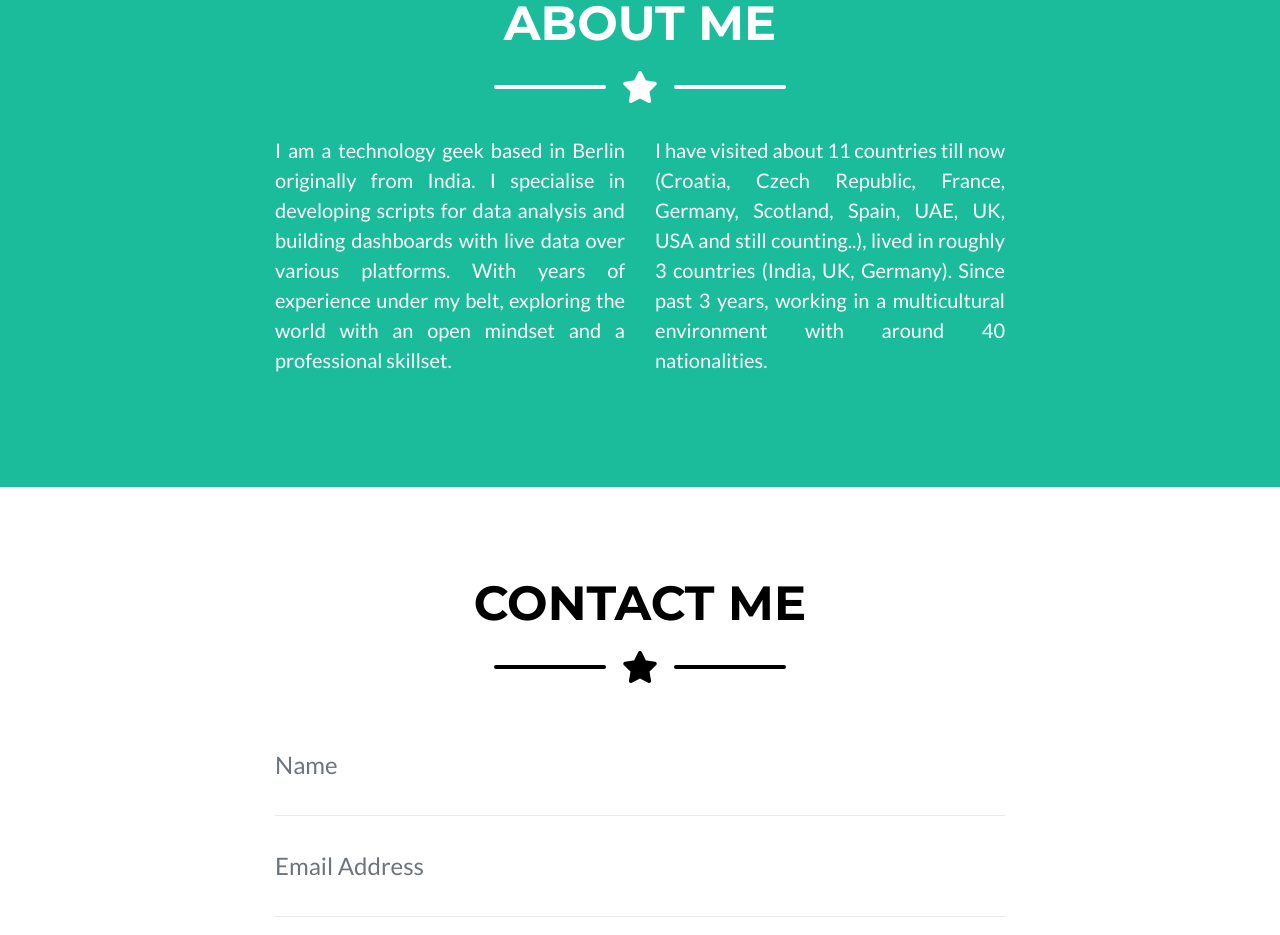
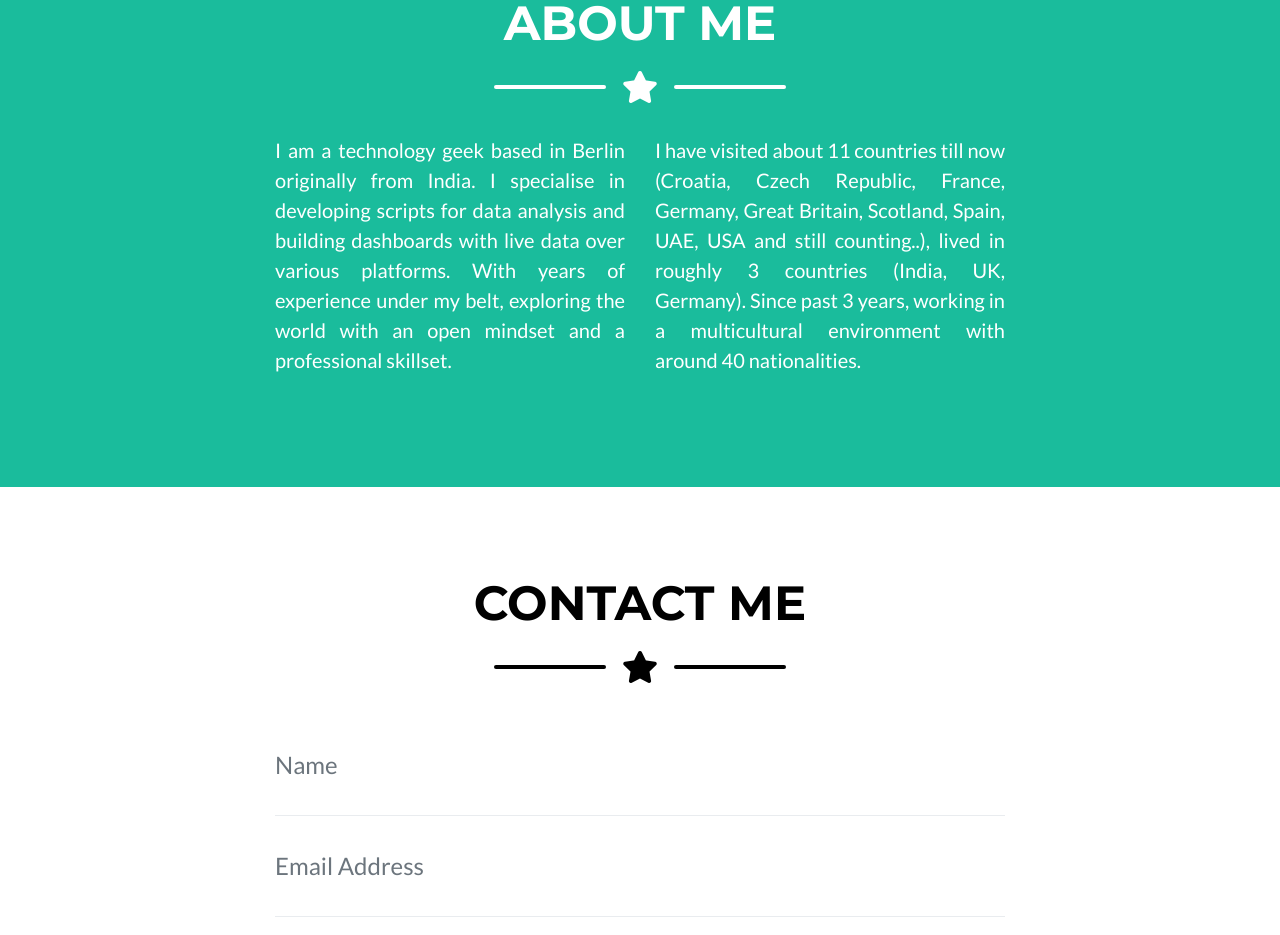
Before and after one commit to aaygupta/aaygupta.com, a website with bundled scripts: page index.html in a window 1280 px wide. Shown: the part 1812-2747 px from the top of the page. Built offline with nearby package versions, Linux system fonts and the light colour scheme; a script that the page names is missing.

Commit message:
Update index.html

```diff
--- a/index.html
+++ b/index.html
@@ -236,7 +236,7 @@
           <p class="lead">I am a technology geek based in Berlin originally from India. I specialise in developing scripts for data analysis and building dashboards with live data over various platforms. With years of experience under my belt, exploring the world with an open mindset and a professional skillset. </p>
         </div>
         <div class="col-lg-4 mr-auto text-justify">
-          <p class="lead">I have visited about 11 countries till now (Croatia, Czech Republic, France, Germany, Scotland, Spain, UAE, UK, USA and still counting..), lived in roughly 3 countries (India, UK, Germany). Since past 3 years, working in a multicultural environment with around 40 nationalities.</p>
+          <p class="lead">I have visited about 11 countries till now (Croatia, Czech Republic, France, Germany, Great Britain, Scotland, Spain, UAE, USA and still counting..), lived in roughly 3 countries (India, UK, Germany). Since past 3 years, working in a multicultural environment with around 40 nationalities.</p>
         </div>
       </div>
 
```
